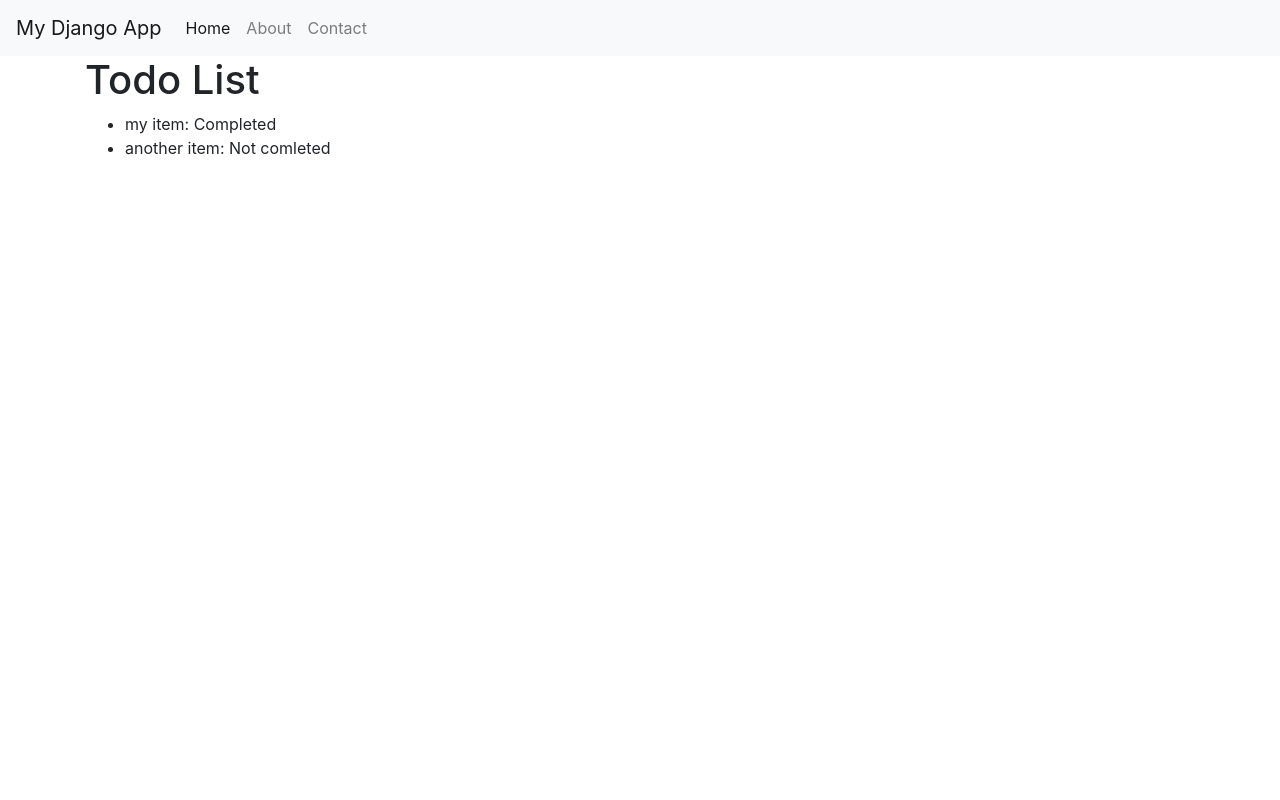
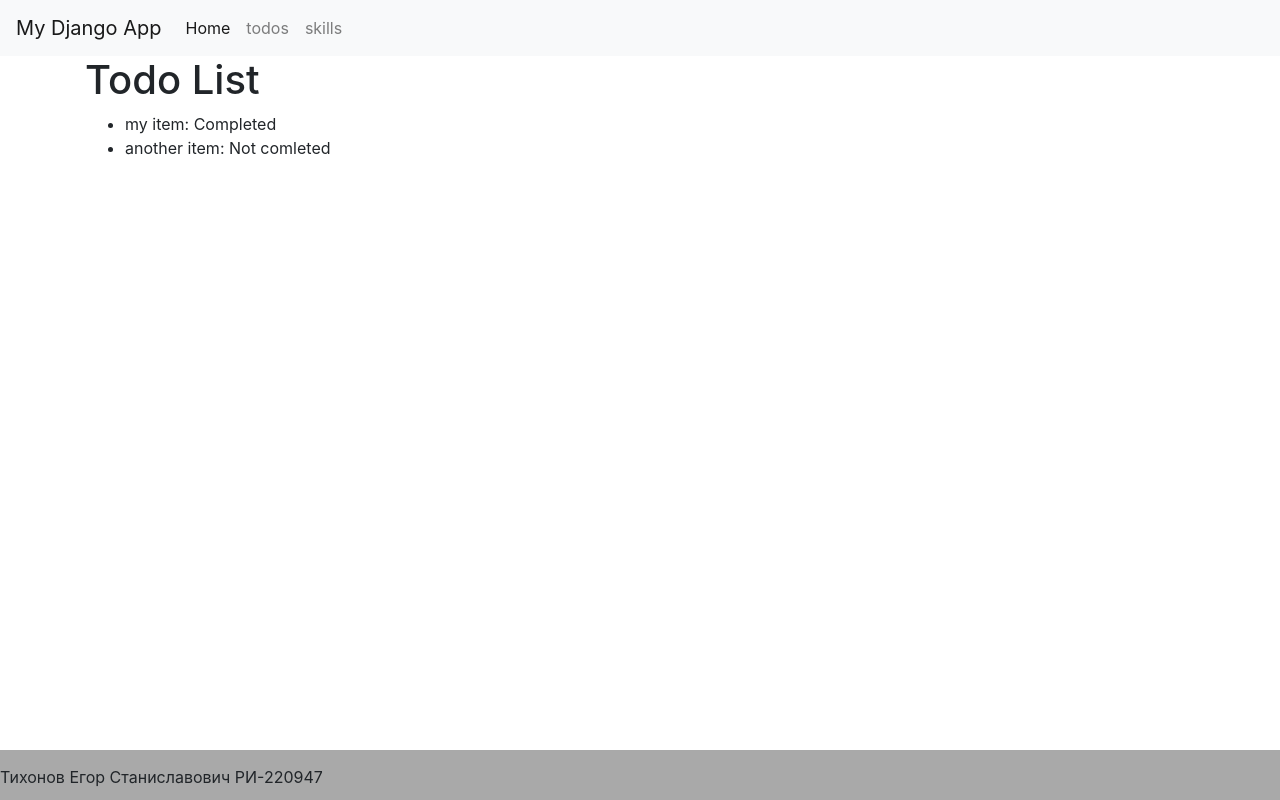
Before and after one commit to Seclud/Django-Ulearn-Analytics, a Django app: page /todos/ in a window 1280 px wide. Run offline with Django 5.2, Linux system fonts and the light colour scheme; data comes from the database, SQL or seed files in the repository; some libraries are stand-ins or nearby versions.

Commit message:
update base html

```diff
--- /dev/null
+++ b/DjangoApp/static/css/base.css
@@ -0,0 +1,13 @@
+body {
+    display: flex;
+    flex-direction: column;
+    min-height: 100vh;
+}
+
+footer {
+    margin-top: auto;
+    height: 50px;
+    background-color: darkgray;
+    text-align: left;
+    padding-top: 15px;
+}
--- a/templates/base.html
+++ b/templates/base.html
@@ -1,4 +1,5 @@
 <!DOCTYPE html>
+{% load static %}
 <html lang="en">
   <head>
     <meta charset="UTF-8" />
@@ -8,7 +9,8 @@
         Django App
       {% endblock %}
     </title>
-    <link rel="stylesheet" href="https://stackpath.bootstrapcdn.com/bootstrap/4.3.1/css/bootstrap.min.css"  rel="stylesheet" />
+      <link rel="stylesheet" href="https://stackpath.bootstrapcdn.com/bootstrap/4.3.1/css/bootstrap.min.css"  rel="stylesheet" />
+      <link rel="stylesheet" href="{% static 'css/base.css' %}" />
   </head>
   <body>
     <nav class="navbar navbar-expand-lg navbar-light bg-light">
@@ -17,13 +19,13 @@
       <div class="collapse navbar-collapse" id="navbarNav">
         <ul class="navbar-nav">
           <li class="nav-item active">
-            <a class="nav-link" href="#">Home</a>
+            <a class="nav-link" href="{%url 'home'%}">Home</a>
           </li>
           <li class="nav-item">
-            <a class="nav-link" href="#">About</a>
+            <a class="nav-link" href="{%url 'Todos'%}">todos</a>
           </li>
           <li class="nav-item">
-            <a class="nav-link" href="#">Contact</a>
+            <a class="nav-link" href="{%url 'skills'%}">skills</a>
           </li>
         </ul>
       </div>
@@ -32,4 +34,7 @@
     <script src="https://code.jquery.com/jquery-3.3.1.slim.min.js"></script>
     <script src="https://stackpath.bootstrapcdn.com/bootstrap/4.3.1/js/bootstrap.bundle.min.js" ></script>
   </body>
+  <footer>
+      Тихонов Егор Станиславович РИ-220947
+  </footer>
 </html>
```
